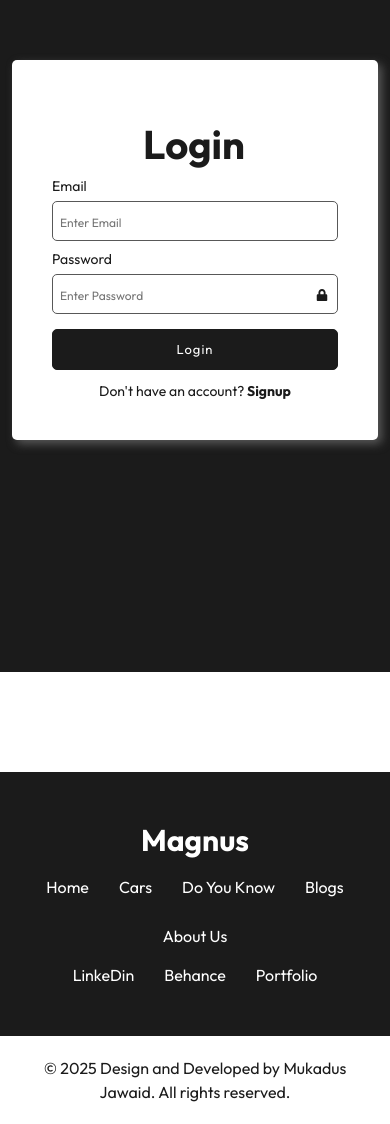
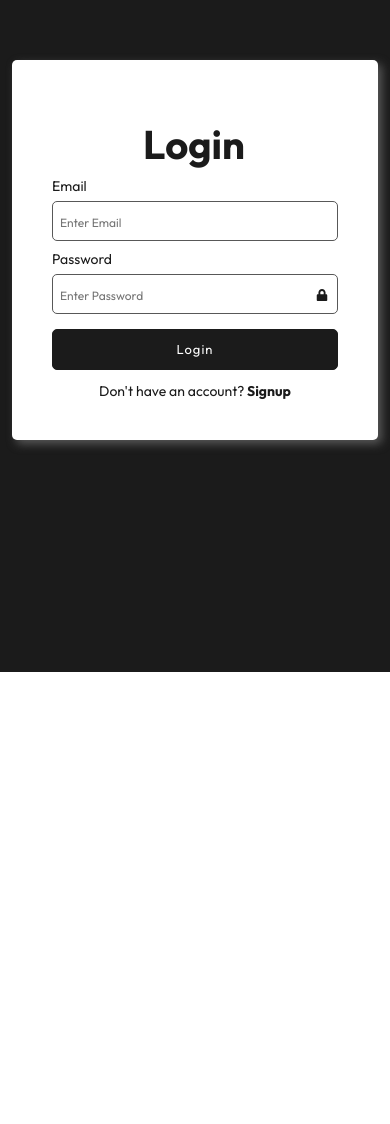
Before and after one commit to MukadusJawaid/car-app, a Next.js app: page /login in a window 390 px wide. Shown: the part 172-1296 px from the top of the page. After the commit the page ends 844 px from the top, so only its background shows below. Built offline with nearby package versions, Linux system fonts and the light colour scheme.

Commit message:
footer resoponsive

```diff
--- a/package.json
+++ b/package.json
@@ -10,13 +10,14 @@
   },
   "dependencies": {
     "@reduxjs/toolkit": "^2.2.7",
+    "aos": "^2.3.4",
     "bootstrap": "^5.3.3",
     "next": "14.2.7",
     "prop-types": "^15.8.1",
     "react": "^18",
     "react-bootstrap": "^2.10.4",
     "react-dom": "^18",
-    "react-icons": "^5.3.0",
+    "react-icons": "^5.5.0",
     "react-pro-sidebar": "^1.1.0",
     "react-typed": "^2.0.12"
   },
--- a/src/app/layout.js
+++ b/src/app/layout.js
@@ -1,11 +1,12 @@
 import { Inter, Outfit } from "next/font/google";
 
+import Footer from "@/components/Footer";
+import SideBar from "@/components/SideBar";
+import "aos/dist/aos.css";
+import "bootstrap/dist/css/bootstrap.min.css";
 import "./css/color.css";
 import "./css/globals.css";
 import "./css/typography.css";
-import "bootstrap/dist/css/bootstrap.min.css";
-import SideBar from "@/components/SideBar";
-import Footer from "@/components/Footer";
 
 const inter = Inter({
   subsets: ["latin"],
@@ -19,7 +20,7 @@ const outfit = Outfit({
 });
 
 export const metadata = {
-  title: "Magnus Car App",
+  title: "Caropedia Web",
   description: "Just a dummy car app for practicing, by Mukadus Jawaid",
 };
 
--- a/src/components/Footer/Footer.module.css
+++ b/src/components/Footer/Footer.module.css
@@ -1,7 +1,6 @@
 .mainDiv {
   margin-block-start: 100px;
-  padding-block: 50px;
-  gap: 40px;
+  padding-block: 30px;
   flex-direction: column;
   background: var(--primary-color);
 }
@@ -17,35 +16,49 @@
 .header,
 .mainDiv,
 .navItems,
-.socialLinkDiv,
-.body {
+.socialLinkDiv {
   display: flex;
   align-items: center;
   justify-content: center;
 }
 .header {
-  gap: 10px;
+  gap: 30px;
 }
 .navItems,
 .socialLinkDiv {
   gap: 30px;
   flex-wrap: wrap;
 }
+.navItems {
+  margin-block: 10px 40px;
+}
 .socialLinkDiv {
-  border-left: 2px solid var(--white-color);
-  padding-left: 20px;
-  margin-left: 20px;
+  width: 100%;
+  border-top: 2px solid var(--white-color);
+  border-bottom: 2px solid var(--white-color);
+  padding-bottom: 30px;
+  padding-top: 30px;
 }
-.navItems h5,
-.socialLinkDiv h5 {
+.socialLinkDiv svg {
+  color: var(--white-color);
+  width: 32px;
+  height: 32px;
+  cursor: pointer;
+}
+
+.thirdIcon svg {
+  width: 40px;
+  height: 40px;
+}
+
+.navItems h5 {
   cursor: pointer;
   color: var(--white-color) !important;
   position: relative;
   transition: color 0.3s ease-in-out;
 }
 
-.navItems h5::after,
-.socialLinkDiv h5::after {
+.navItems h5::after {
   content: "";
   position: absolute;
   bottom: -3px;
@@ -61,13 +74,15 @@
   -o-border-radius: 50px;
 }
 
-.navItems h5:hover::after,
-.socialLinkDiv h5:hover::after {
+.navItems h5:hover::after {
   width: 100%;
 }
 .bottomFooter {
-  padding: 20px;
+  margin-block-start: 30px;
   text-align: center;
+}
+.bottomFooter p {
+  color: var(--white-color) !important;
 }
 @media screen and (max-width: 992px) {
   .logoDiv {
@@ -75,17 +90,57 @@
     height: 50px;
   }
   .mainDiv {
+    gap: 10px;
+  }
+  .navItems {
+    margin-block: 10px 20px;
+  }
+  .socialLinkDiv {
+    padding-top: 20px;
+    padding-bottom: 20px;
+  }
+  .bottomFooter {
+    margin-block-start: 10px;
+  }
+}
+
+@media screen and (max-width: 576px) {
+  .bottomFooter p {
+    font-size: 14px;
+    flex-wrap: wrap;
+  }
+  .socialLinkDiv svg {
+    width: 22px;
+    height: 22px;
+  }
+  .navItems {
+    gap: 20px;
+    margin-inline: 25px;
+    margin-block: 0px 10px;
+    row-gap: 10px;
+    column-gap: 10px;
+  }
+  .bottomFooter {
+    max-width: 320px;
+    /* margin-inline: 30px; */
+  }
+  .thirdIcon svg {
+    width: 28px;
+    height: 28px;
+  }
+}
+
+@media screen and (max-width: 450px) {
+  .mainDiv {
+    margin-block-start: 50px;
+  }
+  .header {
     gap: 20px;
   }
 }
-@media screen and (max-width: 756px) {
-  .socialLinkDiv {
-    border-left: 0px;
-    padding-left: 0px;
-    margin-left: 0px;
-  }
-  .body {
-    flex-direction: column;
-    gap: 20px;
+
+@media screen and (max-width: 370px) {
+  .bottomFooter {
+    max-width: 270px;
   }
 }
--- a/src/components/Footer/index.jsx
+++ b/src/components/Footer/index.jsx
@@ -2,23 +2,31 @@
 import React from "react";
 import classes from "./Footer.module.css";
 import Image from "next/image";
-import { navData, socialLinks } from "@/data/appData";
-import { useRouter } from "next/navigation";
+import { navData, pages, socialLinks } from "@/data/appData";
+import { usePathname, useRouter } from "next/navigation";
 import TypingAnimation from "../TypingAnimation";
 
 export default function Footer() {
   const router = useRouter();
 
+  const pathName = usePathname();
+
+  const _showSideBar = pages?.includes(pathName);
+
+  if (_showSideBar) {
+    return null;
+  }
+
   return (
     <>
       <div className={classes.mainDiv}>
         <div className={classes.header}>
-          {/* <div className={classes.logoDiv}>
+          <div className={classes.logoDiv}>
             <Image src={"/images/appImages/car.png"} fill alt="logo" />
-        </div> */}
-          <h1 className={classes.title}>Magnus</h1>
           </div>
-        <div className={classes.body}>
+          <h1 className={classes.title}>Caropedia</h1>
+        </div>
+
         <div className={classes.navItems}>
           {navData?.map((item) => (
             <h5
@@ -31,13 +39,18 @@ export default function Footer() {
           ))}
         </div>
         <div className={classes.socialLinkDiv}>
-            {socialLinks?.map((item) => (
-              <h5 key={item?.route} onClick={() => router?.push(item?.route)}>
-                {item?.label}
-              </h5>
+          {socialLinks?.map((item, index) => (
+            <div
+              onClick={() => router?.push(item?.route)}
+              className={[
+                classes.icon,
+                socialLinks.length - 3 === index && classes.thirdIcon,
+              ].join(" ")}
+              key={index}
+            >
+              {item?.icon}
+            </div>
           ))}
-          </div>
-        </div>
         </div>
         <div className={classes.bottomFooter}>
           <p>
@@ -45,6 +58,7 @@ export default function Footer() {
             All rights reserved.
           </p>
         </div>
+      </div>
     </>
   );
 }
--- a/src/components/SideBar/SideBar.module.css
+++ b/src/components/SideBar/SideBar.module.css
@@ -93,7 +93,7 @@
   position: fixed;
   top: 0;
   right: 0;
-  box-shadow: -2px 0px 20px var(--primary-color);
+  box-shadow: 6px 0px 13px var(--primary-color);
   transform: translateX(100%);
   transition: transform 0.3s ease-in-out;
   overflow-y: auto;
--- a/src/components/SideBar/index.jsx
+++ b/src/components/SideBar/index.jsx
@@ -2,8 +2,8 @@
 
 import Image from "next/image";
 import classes from "./SideBar.module.css";
-import React, { useEffect, useState } from "react";
-import { navData } from "@/data/appData";
+import React, { useEffect, useState, useRef } from "react";
+import { navData, pages } from "@/data/appData";
 import { usePathname, useRouter } from "next/navigation";
 import Button from "../Button";
 import { CgClose } from "react-icons/cg";
@@ -13,8 +13,10 @@ export default function SideBar() {
   const pathName = usePathname();
   const _showSideBar = pages?.includes(pathName);
   const accessToken = false;
+
   const [showSideBar, setShowSideBar] = useState(false);
   const [scrolled, setScrolled] = useState(false);
+  const sidebarRef = useRef(null);
 
   const handleSideBar = () => {
     setShowSideBar(!showSideBar);
@@ -32,6 +34,19 @@ export default function SideBar() {
     window.addEventListener("scroll", handleScroll);
     return () => {
       window.removeEventListener("scroll", handleScroll);
+    };
+  }, []);
+
+  useEffect(() => {
+    const handleClickOutside = (e) => {
+      if (sidebarRef.current && !sidebarRef.current.contains(e.target)) {
+        setShowSideBar(false);
+      }
+    };
+
+    document.addEventListener("mousedown", handleClickOutside);
+    return () => {
+      document.removeEventListener("mousedown", handleClickOutside);
     };
   }, []);
 
@@ -55,6 +70,7 @@ export default function SideBar() {
             )}
           </div>
           <div
+            ref={sidebarRef} // Assign ref here
             className={`${classes.sideBarMainDiv} ${
               showSideBar ? classes.show : classes.hide
             }`}
@@ -109,5 +125,3 @@ export default function SideBar() {
     </>
   );
 }
-
-const pages = ["/login", "/signup"];
--- a/src/data/appData.js
+++ b/src/data/appData.js
@@ -1,3 +1,8 @@
+import { CgWebsite } from "react-icons/cg";
+import { FaGithubSquare } from "react-icons/fa";
+import { ImGithub, ImInstagram, ImLinkedin } from "react-icons/im";
+import { MdWeb } from "react-icons/md";
+import { ImBehance2 } from "react-icons/im";
 export const navData = [
   {
     label: "Home",
@@ -24,16 +29,30 @@ export const navData = [
 
 export const socialLinks = [
   {
-    label: "LinkeDin",
+    // label: "LinkeDin",
+    icon: <ImLinkedin />,
     route: "https://www.linkedin.com/in/mukadusjawaid",
   },
   {
-    label: "Behance",
+    // label: "Behance",
+    icon: <ImBehance2 />,
     route: "https://www.behance.net/mukadusjawaid",
   },
   ,
   {
-    label: "Portfolio",
+    // label: "Portfolio",
+    icon: <MdWeb />,
     route: "https://mukadusjawaidsportfolio.web.app/",
   },
+  {
+    // label: "Github",
+    icon: <ImGithub />,
+    route: "https://github.com/MukadusJawaid",
+  },
+  {
+    // label: "Instagram",
+    icon: <ImInstagram />,
+    route: "https://www.instagram.com/graphica_gallery/",
+  },
 ];
+export const pages = ["/login", "/signup"];
```
Also changed, not shown: src/components/BlogCard/BlogCard.module.css (+2 -16 lines), src/components/ComponentAnimation/index.jsx (added, +24 -0 lines), src/views/LandingPageView/index.jsx (+27 -7 lines), 1 other file (tests, documents, lock files or other folders). Lines whose indentation alone changed are shown as unchanged.
